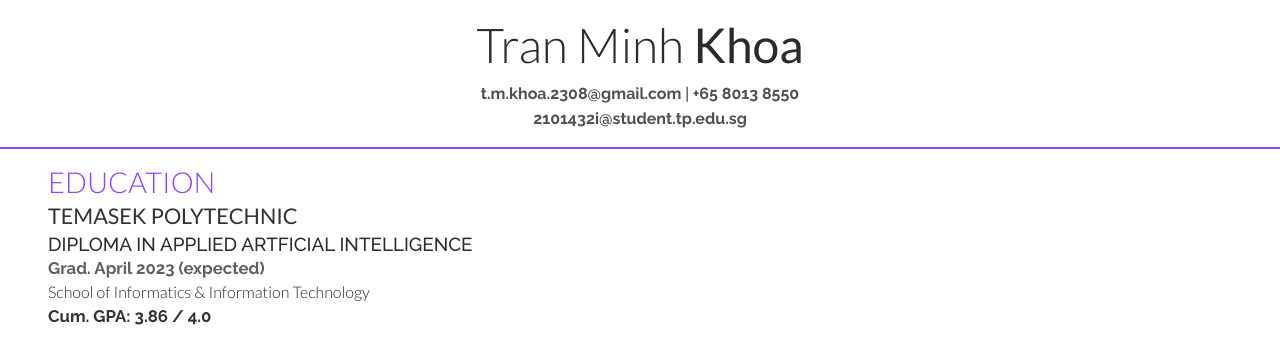
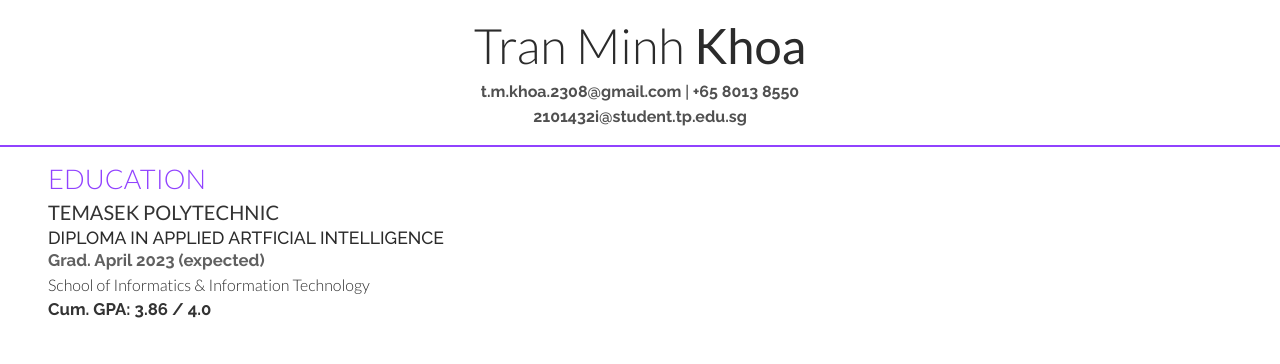
Before and after one commit to TMK04/resume, a React (Create React App) app: page / in a window 1280 px wide. Shown: the top 364 px of the page. Built offline with nearby package versions, Linux system fonts and the light colour scheme.

Commit message:
refactor(H.css): adjust font-size & h1 margin
Font size follows rule of 3:
1.05
+ 0.05
1.1
+ 0.15 (0.05 * 3)
1.25
+ 0.45 (0.15 * 3)
1.7
+ 1.35 (0.45 * 3)
3.05

```diff
--- a/src/components/H.css
+++ b/src/components/H.css
@@ -1,5 +1,9 @@
 h1,
-.h1,
+.h1 {
+  margin-bottom: 0.1em;
+  margin-top: 0.1em;
+}
+
 h2,
 .h2,
 h3,
@@ -20,22 +24,22 @@ h6,
 
 h1,
 .h1 {
-  font-size: 3em;
+  font-size: 3.05em;
 }
 
 h2,
 .h2 {
-  font-size: 1.8em;
+  font-size: 1.7em;
 }
 
 h3,
 .h3 {
-  font-size: 1.35em;
+  font-size: 1.25em;
 }
 
 h4,
 .h4 {
-  font-size: 1.18em;
+  font-size: 1.1em;
 }
 
 h5,
```
